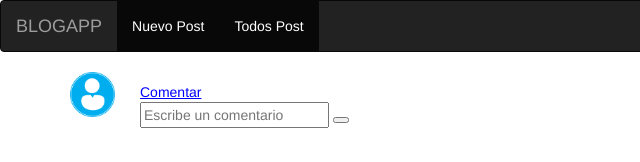
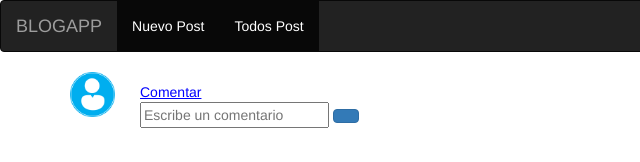
Before and after one commit to yanelycp/Proyecto-Final, a plain HTML site: page post.html in a window 1280 px wide. Both pictures are taken after a click on the link "Comentar". Shown: the full height of the page, 0-640 px from the left. Drawn offline with nearby package versions, Linux system fonts and the light colour scheme; no server answers.

Commit message:
Update post.html

```diff
--- a/post.html
+++ b/post.html
@@ -58,7 +58,7 @@
                              <form class="form-signin">
                                 <div class="form-group">
                                     <input type="text" placeholder="Escribe un comentario">
-                                    <button id="newComentario" onclick=""></button>
+                                    <button id="newComentario" onclick="" class="btn btn-primary" type="button" ></button>
                                 </div>
                             </div>
                         </div>
```
